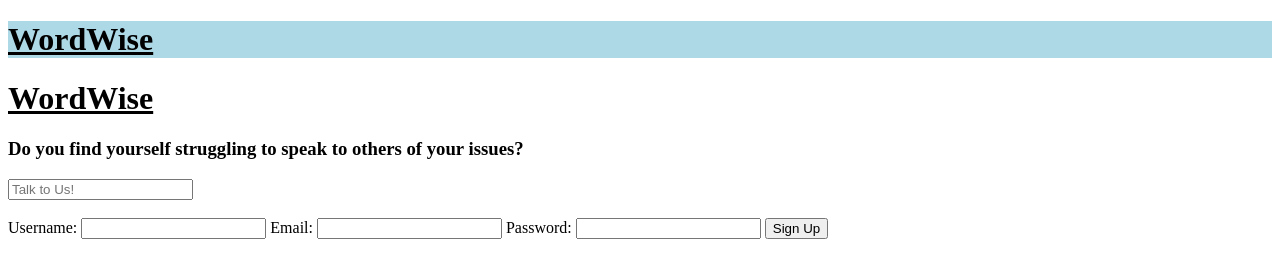
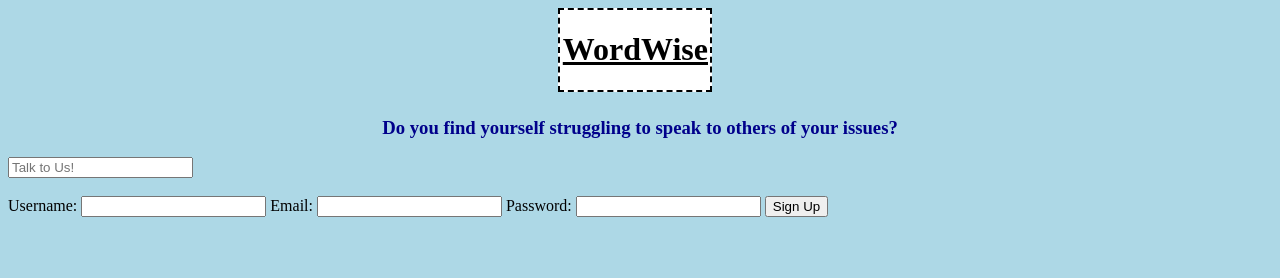
Before and after one commit to as4792/WordWise, a plain HTML site: page index.html in a window 1280 px wide. Drawn offline with Linux system fonts and the light colour scheme.

Commit message:
heading alignment

```diff
--- a/index.html
+++ b/index.html
@@ -9,8 +9,13 @@
     <body>
 
     <div id="header"><h1><b><u>WordWise</u></b></h1></div>
-    <h1><b><u>WordWise</u></b></h1>
-    <h3>Do you find yourself struggling to speak to others of your issues?</h3>
+    <br>
+    <br>
+    <br>
+    <br>
+    <br>
+
+    <div id="titlequestion"><h3>Do you find yourself struggling to speak to others of your issues?</h3></div>
 
     <input type="text" placeholder="Talk to Us!">
 
--- a/styles.css
+++ b/styles.css
@@ -1,4 +1,19 @@
+html{
+    background-color: lightblue;
+}
 #header{
-    background-color: lightblue;
+    background-color: white;
+    color: black;
+    border: 2px;
+    width: 150px;
+    border-style: dashed;
+position: fixed;
+text-align: center;
+margin-left: 43%;
+margin-right: 50%;
+}
 
+#titlequestion{
+    color: darkblue;
+    text-align: center;
 }
```
